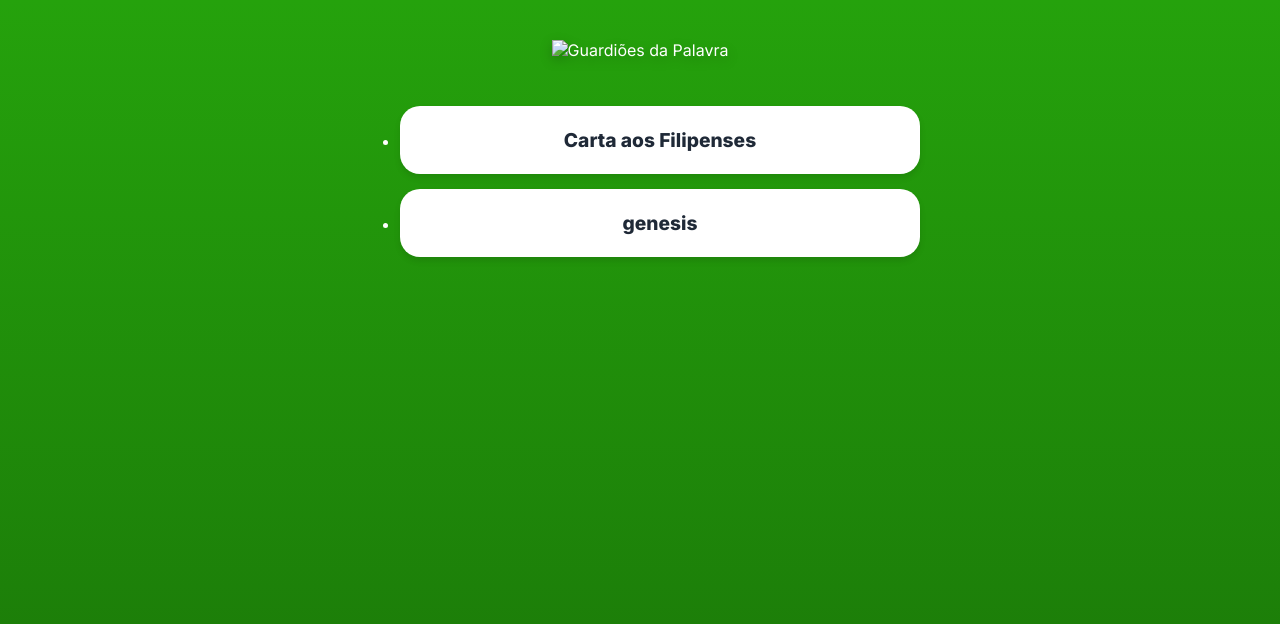
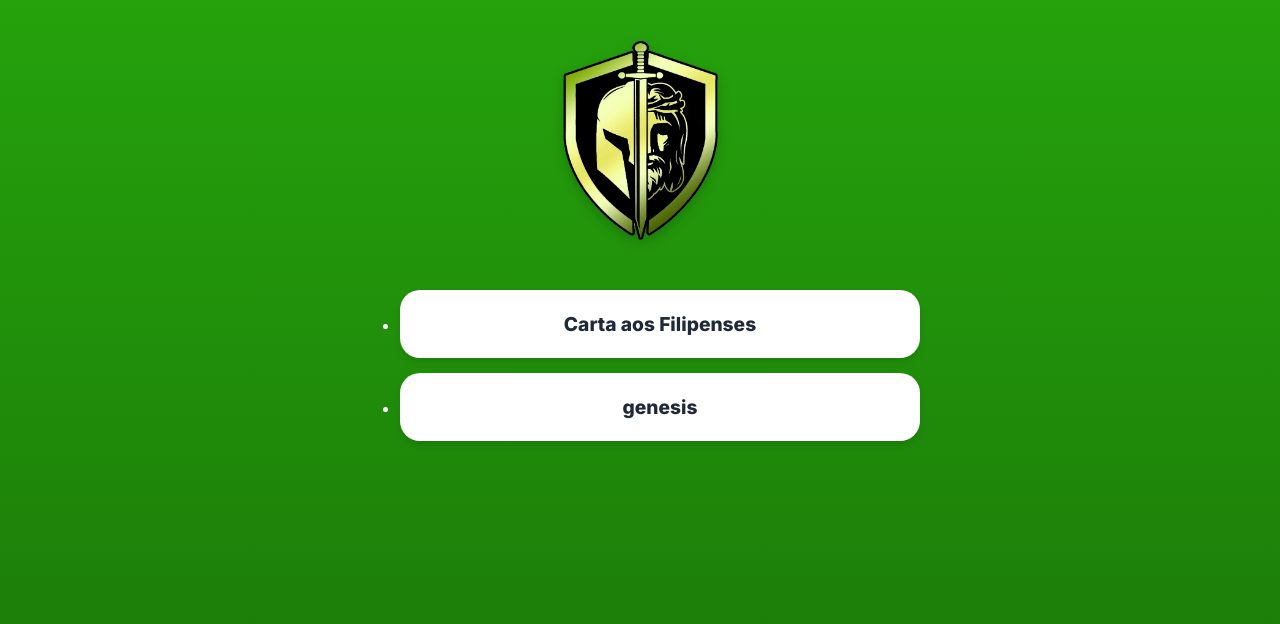
Before and after one commit to fellipy150/quiz-biblico, a plain HTML site: page index.html in a window 1280 px wide. Drawn offline with Linux system fonts and the light colour scheme.

Commit message:
08/02-16

```diff
--- a/index.html
+++ b/index.html
@@ -11,7 +11,7 @@
 
   <main>
     <div class="logo-container">
-      <img src="logo.jpg" alt="Guardiões da Palavra" class="logo-img">
+      <img src="logo.png" alt="Guardiões da Palavra" class="logo-img">
     </div>
 
     <ul id="lista-quizes">
```
Also changed, not shown: logo.png (added).
